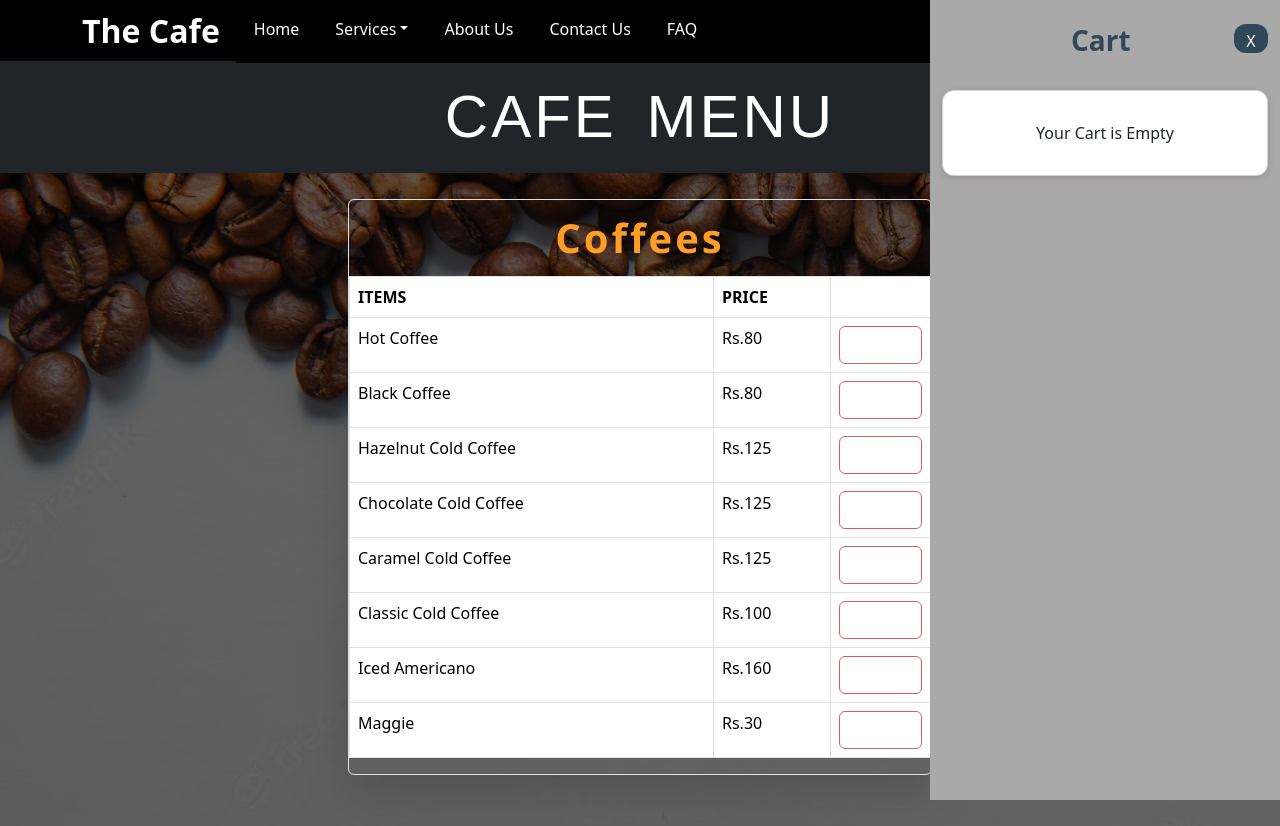
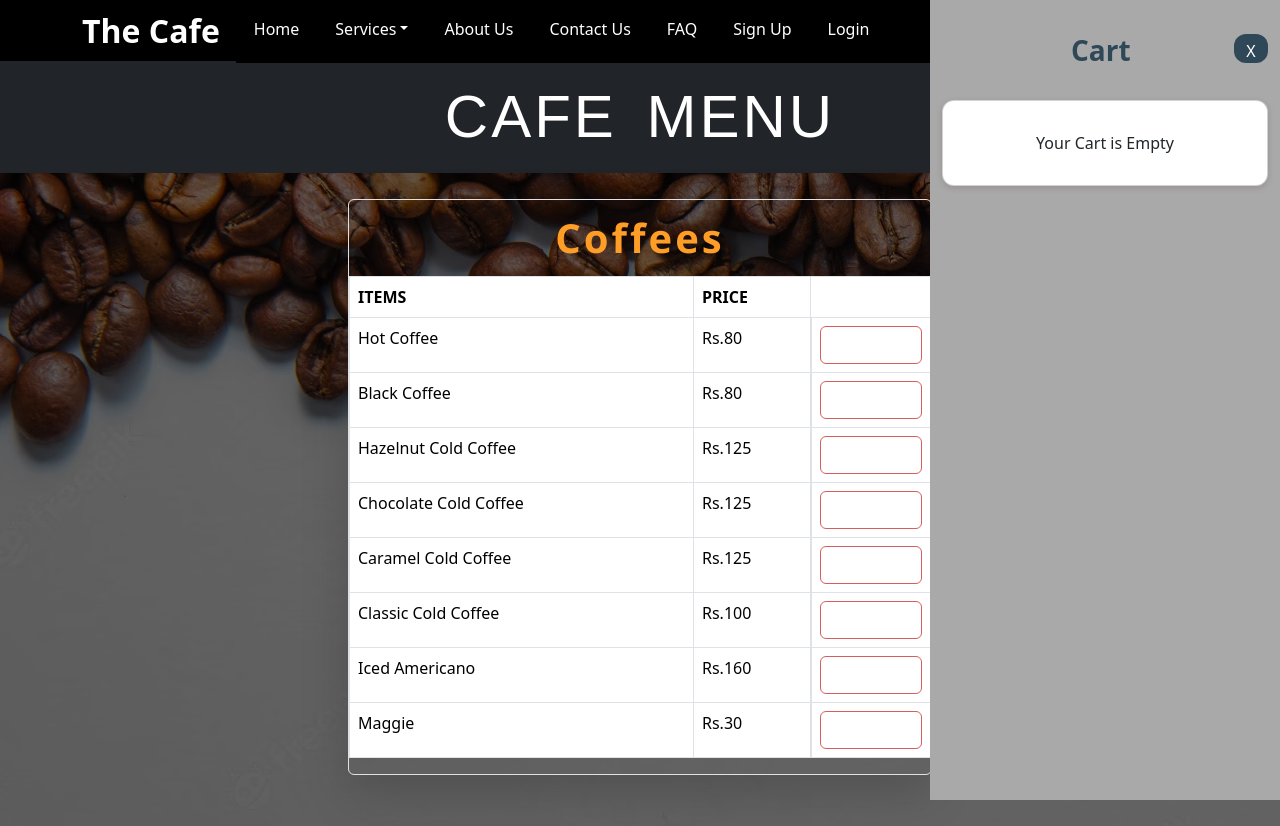
Before and after one commit to Open-Source-Chandigarh/Cafe-Management, a plain HTML site: page menu.html in a window 1280 px wide. Both pictures are taken after a click on the button "Cart »". Drawn offline with nearby package versions, Linux system fonts and the light colour scheme.

Commit message:
Fixed bug in cart enhancement

```diff
--- a/menu.css
+++ b/menu.css
@@ -89,6 +89,10 @@ div.col h3{
     padding-left: 10px;
 }
 
+.sidebar .row{
+    padding-top: 10px;
+}
+
 .sidebar{
     background-color:darkgrey !important;
 }
@@ -109,6 +113,9 @@ div.col h3{
     border-radius: 8px;
     width: 50%;
 }
+.remove:hover{
+    background: #E06161;
+}
 
 .fb{
     background-color: #2F4858;
@@ -124,7 +131,16 @@ div.col h3{
     width: 100px;
 }
 
+.flex-menu {
+    display: flex;
+    justify-content: space-between;
+    gap: 1px;
+}
 .item-card{
     padding: 12px;
     box-shadow: 0 2px 6px rgba(65, 11, 16, .15)
 }
+
+.fb:hover{
+    background: #385568;
+}
--- a/menu.html
+++ b/menu.html
@@ -5,6 +5,8 @@
     <meta charset="UTF-8">
     <meta http-equiv="X-UA-Compatible" content="IE=edge">
     <meta name="viewport" content="width=device-width, initial-scale=1.0">
+
+
     <link href="https://cdn.jsdelivr.net/npm/bootstrap@5.3.0-alpha3/dist/css/bootstrap.min.css" rel="stylesheet"
         integrity="sha384-KK94CHFLLe+nY2dmCWGMq91rCGa5gtU4mk92HdvYe+M/SXH301p5ILy+dN9+nJOZ" crossorigin="anonymous">
     <script src="https://cdn.jsdelivr.net/npm/bootstrap@5.3.0-alpha3/dist/js/bootstrap.bundle.min.js"
@@ -54,6 +56,12 @@
                     <li class="nav-item">
                         <a href="faq.html" class="nav-link active" style="color:rgba(255, 255, 255);">FAQ</a>
                     </li>
+                    <li class="nav-item">
+                        <a href="signup.html" class="nav-link active" style="color:rgba(255, 255, 255);">Sign Up</a>
+                    </li>
+                    <li class="nav-item">
+                        <a href="login.html" class="nav-link active" style="color:rgba(255, 255, 255);">Login</a>
+                    </li>
                 </ul>
             </div>
         </div>
@@ -66,31 +74,12 @@
                 <div class="col-10" style="text-align: center;">
                     <h3 style="color: #2F4858;padding-left: 50px;font-weight: bold;">Cart</h3>
                 </div>
-                    <div class="col-2"><div type="button" style="background: #2F4858;border-radius: 12px;color: white;" class="close col">X</div></div>
+                <div class="col-2"><div type="button" style="background: #2F4858;border-radius: 12px;color: white;" class="close col">X</div>
+                </div>
             </div>
             <br>
             <div id="divcart">
             <div class="card item-card" id="cartcontainer" style="border-bottom-left-radius: 0px;border-bottom-right-radius: 0px; border-top-left-radius: 12px;border-top-right-radius: 12px;">
-
-                </div>
-                <div class="footer">
-                    <div class="card" style="border-top-right-radius: 0px;border-top-left-radius: 0px;border-bottom-left-radius: 12px;border-bottom-right-radius: 12px;padding:12px;background-color: #de5656;">
-                        <div class="row" >
-                            <div class="col-6" style="text-align: end;font-weight: bold;font-size: large;">Total:</div>
-                            <div class="col-6" style="text-align: start;font-weight: bold;font-size: large;"><label id="lbltotal"></label></div>
-                        </div>
-                        <div class="row" style="height: 15px;"></div>
-                        <div class="row">
-                            <div class="col" style="text-align: center;">
-                                <button class="fb" style="background-color: #2F4858;color: white;">Checkout<a href="order.html"></a></button>
-                            </div>
-                        </div>
-                        <div class="row" style="height: 15px;"></div>
-                        <div class="row">
-                            <div class="col" style="text-align: center;"><button class="fb" id="clear">Clear Cart</button></div>
-                        </div>
-                    </div>
-                </div>
                 <!-- <div class="row">
                     <div class="col-md-6">
                         <div class="row">name</div>
@@ -102,6 +91,27 @@
                     </div>
                 </div> -->
             </div>
+            <div class="footer">
+                <div class="card" style="border-top-right-radius: 0px;border-top-left-radius: 0px;border-bottom-left-radius: 12px;border-bottom-right-radius: 12px;padding:12px;background-color: #de5656;">
+                    <div class="row" >
+                        <div class="col-6" style="text-align: end;font-weight: bold;font-size: large;">Total:</div>
+                        <div class="col-6" style="text-align: start;font-weight: bold;font-size: large;"><label id="lbltotal"></label></div>
+                    </div>
+                    <div class="row" style="height: 15px;"></div>
+                    <div class="row">
+                        <div class="col" style="text-align: center;">
+                            <button class="fb" style="">Checkout<a href="order.html"></a></button>
+                        </div>
+                    </div>
+                    <div class="row" style="height: 15px;"></div>
+                    <div class="row">
+                        <div class="col" style="text-align: center;">
+                            <button class="fb" id="clear">Clear Cart</button>
+                        </div>
+                    </div>
+                </div>
+            </div>
+            </div>
             <div id="divempty" style="display: none;">
                 <div class="card item-card" id="cartcontainer" style="border-radius: 12px;padding:30px;">
                     <label style="text-align: center;">Your Cart is Empty</label>
@@ -111,7 +121,6 @@
             </div>
             <br>
             <br>
-
         </div>
     </div>
     <h1 class="text-bg-dark">CAFE MENU</h1>
@@ -122,52 +131,52 @@
                 <tr>
                     <th>ITEMS</th>
                     <th style="width:117px">PRICE</th>
-                    <th style="width: 100px;"></th>
+                    <th style="width: 120px;"></th>
                 </tr>
             </thead>
             <tbody>
                 <tr>
                     <td id="itemi1">Hot Coffee</td>
                     <td id="pricei1">Rs.80</td>
-                    <td id="ri1" class="add"><button id="i1" class="btn cart" type="button">Add</button></td>
+                    <td id="ri1" class="add flex-menu"><button id="i1" class="btn cart" type="button">Add</button></td>
                 </tr>
                 <tr>
                     <td id="itemi2">Black Coffee</td>
                     <td id="pricei2">Rs.80</td>
-                    <td id="ri2" class="add"><button id="i2" class="btn cart" type="button">Add</button></td>
+                    <td id="ri2" class="add flex-menu"><button id="i2" class="btn cart" type="button">Add</button></td>
                 </tr>
                 <tr>
                     <td id="itemi3">Hazelnut Cold Coffee</td>
                     <td id="pricei3">Rs.125</td>
-                    <td id="ri3" class="add"><button id="i3" class="btn cart" type="button">Add</button></td>
+                    <td id="ri3" class="add flex-menu"><button id="i3" class="btn cart" type="button">Add</button></td>
                 </tr>
                 <tr>
                     <td id="itemi4">Chocolate Cold Coffee</td>
                     <td id="pricei4">Rs.125</td>
-                    <td id="ri4" class="add"><button id="i4" class="btn cart" type="button">Add</button></td>
+                    <td id="ri4" class="add flex-menu"><button id="i4" class="btn cart" type="button">Add</button></td>
                 </tr>
                 <tr>
                     <td id="itemi5">Caramel Cold Coffee</td>
                     <td id="pricei5">Rs.125</td>
-                    <td id="ri5" class="add"><button id="i5" class="btn cart" type="button">Add</button></td>
+                    <td id="ri5" class="add flex-menu"><button id="i5" class="btn cart" type="button">Add</button></td>
                 </tr>
                 <tr>
                     <td id="itemi6">Classic Cold Coffee</td>
                     <td id="pricei6">Rs.100</td>
-                    <td id="ri6" class="add"><button id="i6" class="btn cart" type="button">Add</button></td>
+                    <td id="ri6" class="add flex-menu"><button id="i6" class="btn cart" type="button">Add</button></td>
                 </tr>
                 <tr>
                     <td id="itemi7">Iced Americano</td>
                     <td id="pricei7">Rs.160</td>
-                    <td id="ri7" class="add">
-                        <buttonn id="i7" class="btn cart" type="button">Add</buttonn>
+                    <td id="ri7" class="add flex-menu">
+                        <button id="i7" class="btn cart" type="button">Add</button>
                     </td>
                 </tr>
                 <tr>
                     <td id="itemi8">Maggie</td>
                     <td id="pricei8">Rs.30</td>
-                    <td id="ri8" class="add">
-                        <buttonn id="i8" class="btn cart" type="button">Add</buttonn>
+                    <td id="ri8" class="add flex-menu">
+                        <button id="i8" class="btn cart" type="button">Add</button>
                     </td>
                 </tr>
             </tbody>
--- a/menu.js
+++ b/menu.js
@@ -82,7 +82,7 @@ function updatecart(cart){
             document.getElementById("r"+item).innerHTML=`<button id="`+item+`" class="btn cart" type="button">Add</button>`;
         }
         else{
-            document.getElementById("r"+item).innerHTML="<button id='minus"+item+"' class='btn minus'>-</button><div id='val"+item+"' style='text-align:center;'>"+cart[item].quantity+"</div><button id='plus"+item+"' class='btn plus'>+</button>";
+            document.getElementById("r"+item).innerHTML=`<div><button id='minus${item}' class='btn minus'> -</button></div><div id='val${item}' style='font-size: 3vh;'> ${cart[item].quantity} </div> <div><button id='plus${item}' class='btn plus'>+ </button> </div>`;
         }
     }
     localStorage.setItem('cart', JSON.stringify(cart));
```
Lines whose indentation alone changed are shown as unchanged.
